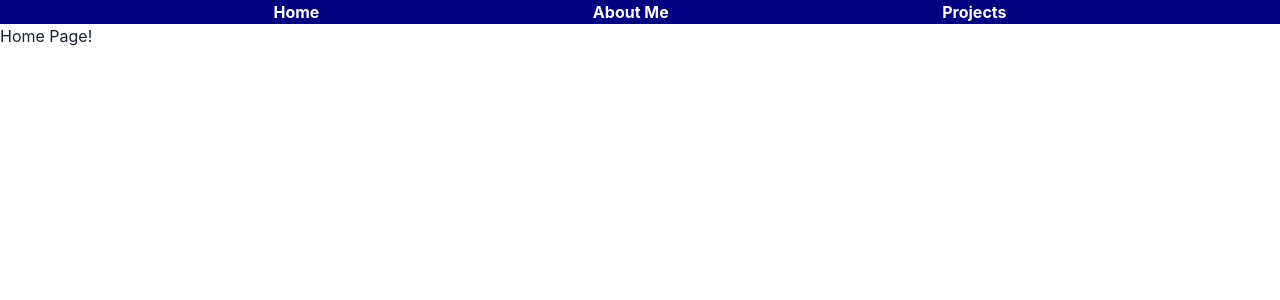
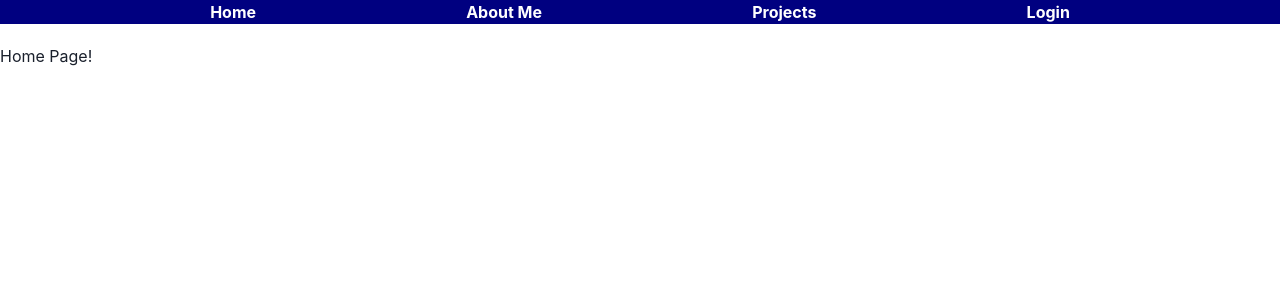
Before and after one commit to ComputerScienceWarrior/basic_portfolio, a React (Create React App) app: page / in a window 1280 px wide. Shown: the top 300 px of the page. Built offline with nearby package versions, Linux system fonts and the light colour scheme; the HTML template or start-up script is replaced by a standard one.

Commit message:
adds 'Login' to navigation

```diff
--- a/src/components/Home/Navigation/Navigation.js
+++ b/src/components/Home/Navigation/Navigation.js
@@ -5,12 +5,13 @@ import { Box } from '@chakra-ui/react'
 const Navigation = () => {
 
     return(
-        <Box>
+        <Box marginBottom={'5'}>
             <nav style={{textDecoration: 'none', backgroundColor: 'navy'}}>
                 <ul className="" style={{display: 'flex', justifyContent: 'space-evenly', listStyleType: 'none'}}>
                     <li><Link className="text-white font-bold" style={{textDecoration: 'none', textColor: 'white'}} to="/">Home</Link></li>
                     <li><Link className="text-white font-bold" style={{textDecoration: 'none', textColor: 'white'}} to="/about_me">About Me</Link></li>
                     <li><Link className="text-white font-bold" style={{textDecoration: 'none', textColor: 'white'}} to="/projects">Projects</Link></li>
+                    <li><Link className="text-white font-bold" style={{textDecoration: 'none', textColor: 'white'}} to="/login">Login</Link></li>
                 </ul>
             </nav>
             <Outlet />
```
